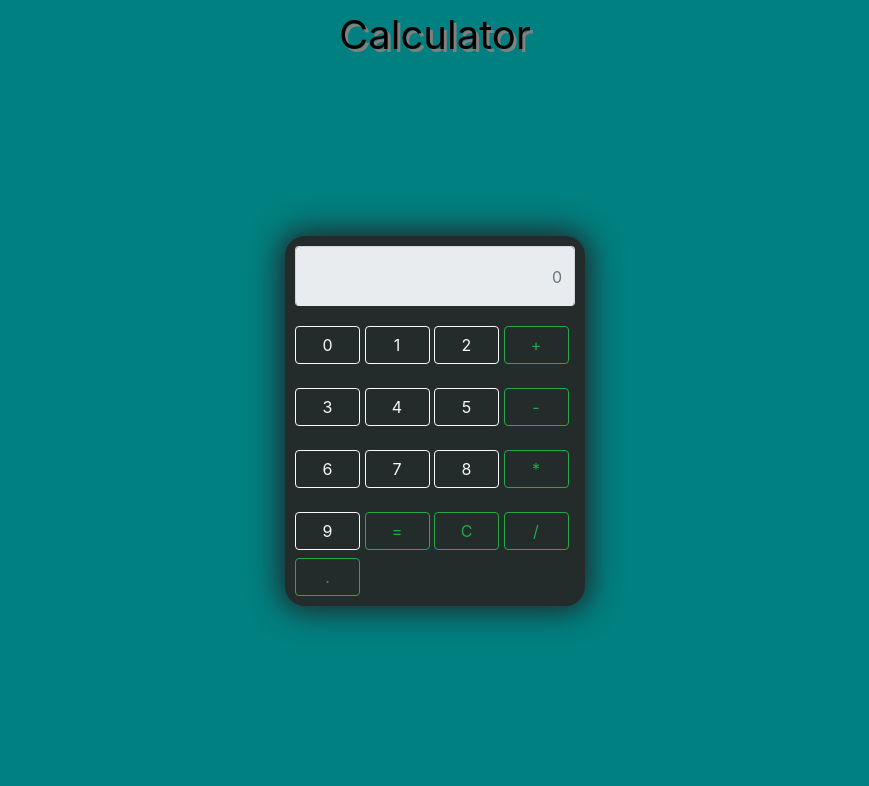
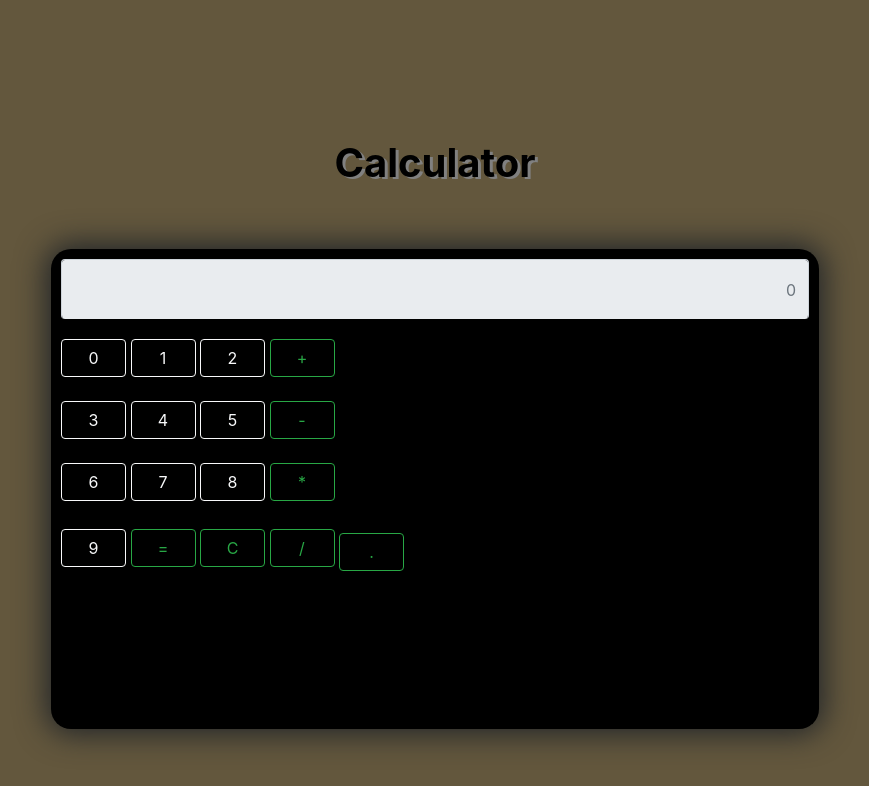
Before and after one commit to R-vi369/calculator, a plain HTML site: page calculator/index.html in a window 1280 px wide. Shown: the whole page, without its empty margins (205-1074 px from the left). Drawn offline with nearby package versions, Linux system fonts and the light colour scheme.

Commit message:
css upated

```diff
--- a/calculator/cal.css
+++ b/calculator/cal.css
@@ -1,27 +1,34 @@
 /* created by Ravi  */
-
+*{
+    padding: 0%;
+    margin: 0%;
+    box-sizing: border-box;
+}
 body{
+    height: 80vh;
+    width: 100%;
+    background-color:#63573d;
+}
 
 
-    background-color:#008080;
-}
 #head_mid{
     font-size:40px;
+    font-weight: 700;
     color:black;
     padding: 5px 0px;
     text-align:center ;
-    margin: 0px 0px 0px 0px;
-    text-shadow:3px 3px grey;
+   margin-top: 10% ;
+    text-shadow:3px 2px grey;
     /* border: 1px solid white; */
 
 }
 .calculator{
-    height: 370px;
-    width: 300px;
-    background-color: #232B2B;
+    height: 60vh;
+    width:60%;
+    background-color: #000000;
+
     margin:auto;
-    margin-top:13%;
-    /* transform: translate(-50% -50%); */
+   margin-top: 4%;
     padding: 10px;
 
     border-radius: 20px;
```
